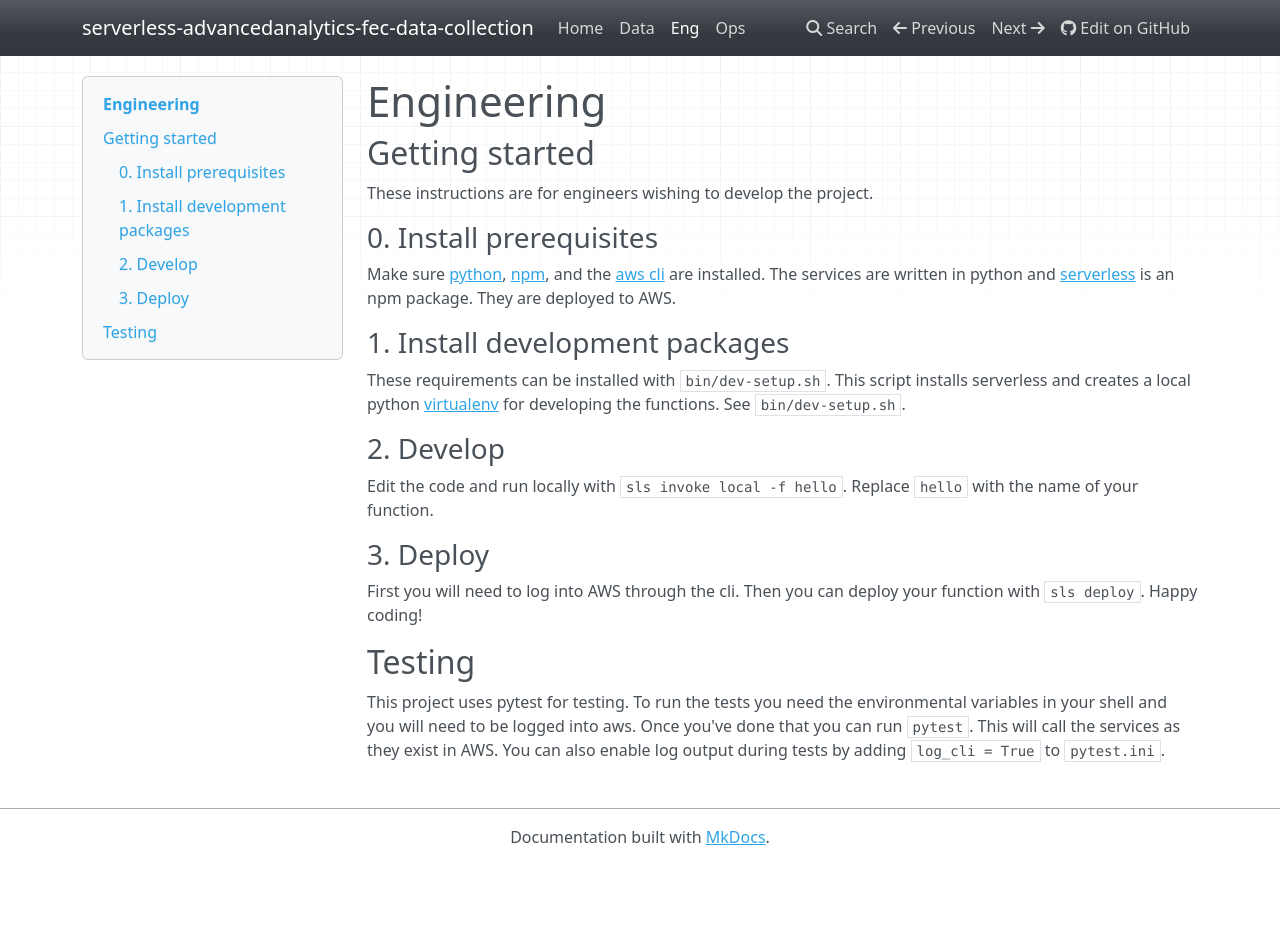
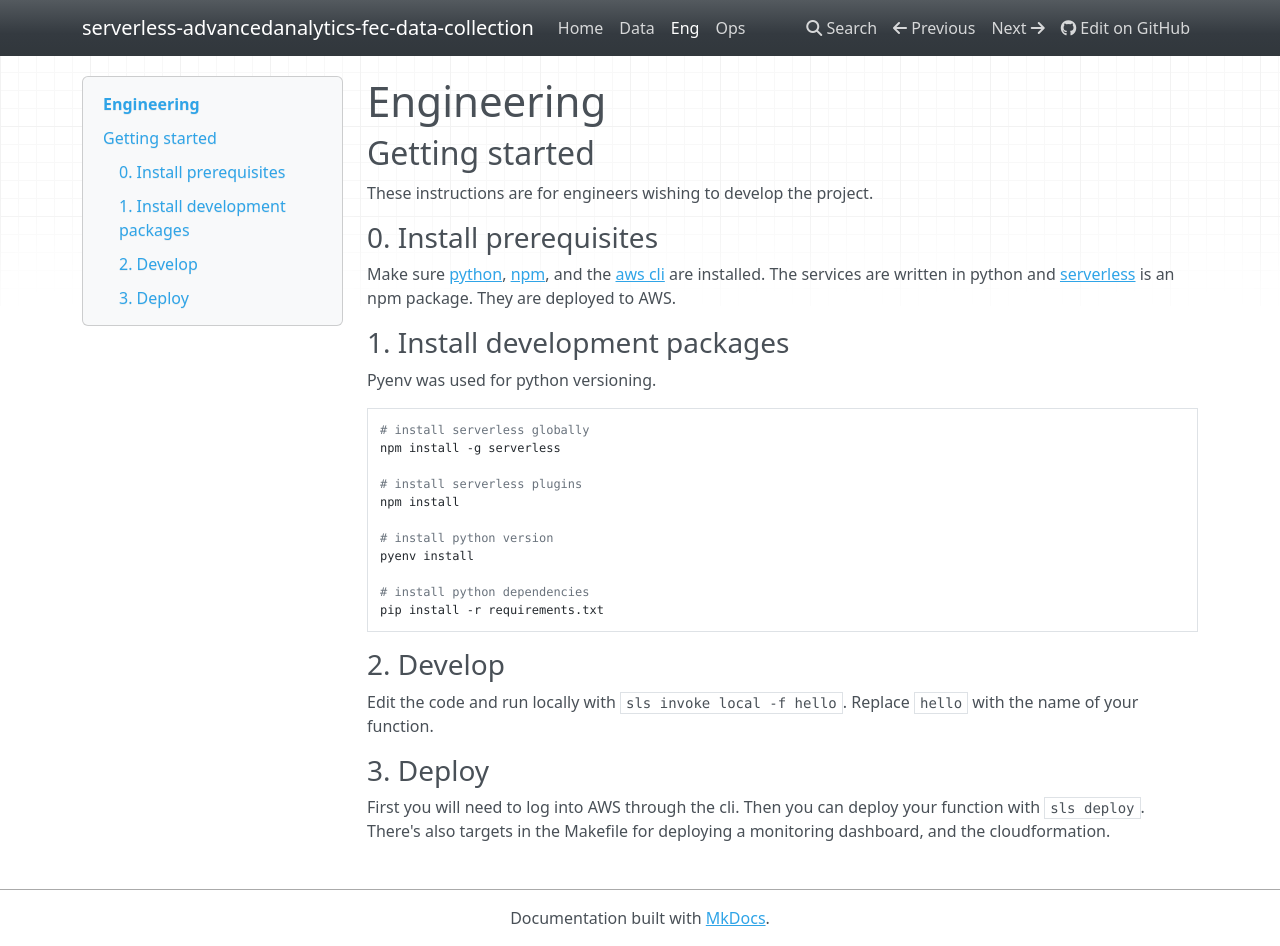
Before and after one commit to Advertising-Analytics-LLC/serverless-aws-fec-data-collectionor, an MkDocs documentation site: the page built from docs/ENG.md, in a window 1280 px wide and 946 px high. Built offline with MkDocs 1.6.1, drawn with Linux system fonts in a browser that asks for light colours; nearby versions of some CDN libraries.

Commit message:
correct docs

````diff
--- a/docs/ENG.md
+++ b/docs/ENG.md
@@ -9,9 +9,20 @@ Make sure [python](https://www.python.org/), [npm](https://www.npmjs.com/), and
 The services are written in python and [serverless](https://www.serverless.com/) is an npm package. They are deployed to AWS.
 
 ### 1. Install development packages
-These requirements can be installed with `bin/dev-setup.sh`.
-This script installs serverless and creates a local python [virtualenv](https://virtualenv.pypa.io/en/latest/) for developing the functions.
-See `bin/dev-setup.sh`.
+Pyenv was used for python versioning.
+```sh
+# install serverless globally
+npm install -g serverless
+
+# install serverless plugins
+npm install
+
+# install python version
+pyenv install
+
+# install python dependencies
+pip install -r requirements.txt
+```
 
 ### 2. Develop
 Edit the code and run locally with `sls invoke local -f hello`.
@@ -20,13 +31,4 @@ Replace `hello` with the name of your function.
 ### 3. Deploy
 First you will need to log into AWS through the cli.
 Then you can deploy your function with `sls deploy`.
-Happy coding!
-
-
-## Testing
-
-This project uses pytest for testing.
-To run the tests you need the environmental variables in your shell and you will need to be logged into aws.
-Once you've done that you can run `pytest`.
-This will call the services as they exist in AWS.
-You can also enable log output during tests by adding `log_cli = True` to `pytest.ini`.
+There's also targets in the Makefile for deploying a monitoring dashboard, and the cloudformation.
````
Also changed, not shown: README.md (+1 -2 lines).
